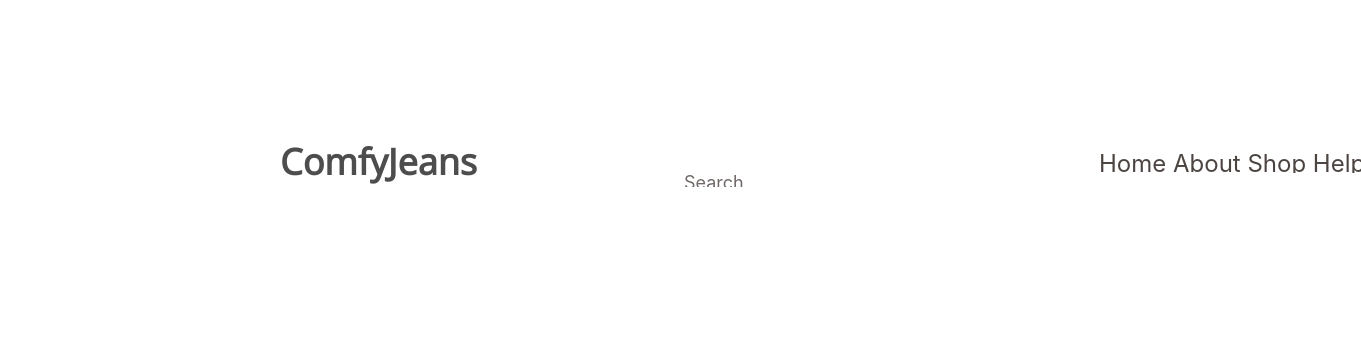
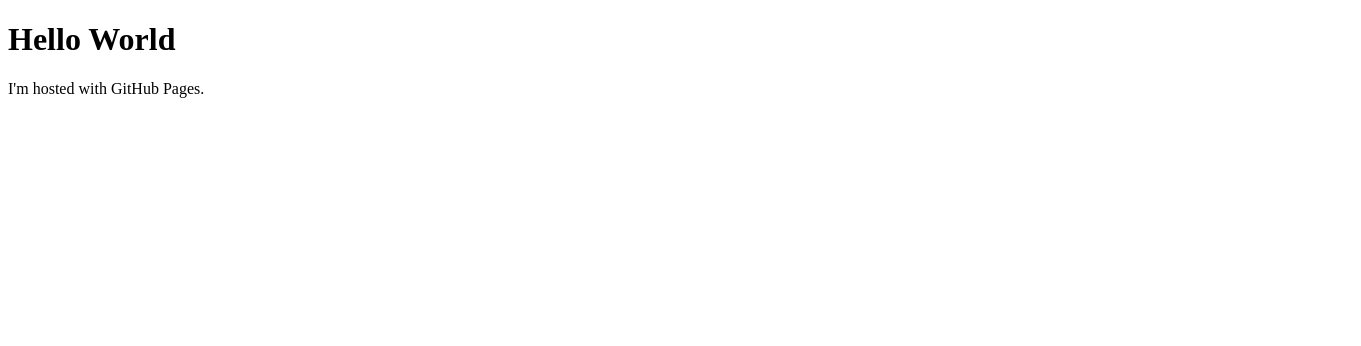
Before and after one commit to thesamfizz/thesamfizz.github.io, a plain HTML site: page index.html in a window 1280 px wide. Shown: the whole page, 1361 px wide, since content can reach past the window. Drawn offline with nearby package versions, Linux system fonts and the light colour scheme; a web font is replaced by a local one.

Commit message:
Update index.html

```diff
--- a/index.html
+++ b/index.html
@@ -1,160 +1,7 @@
-<!DOCTYPE html><html><head><link href="https://fonts.googleapis.com/css?family=Open+Sans&display=swap" rel="stylesheet" /><link href="https://fonts.googleapis.com/css?family=SF+Pro+Display&display=swap" rel="stylesheet" /></head><body><div class="v209_1865"><div class="v209_1866"><span class="v209_1867">ComfyJeans</span></div><div class="v209_1868"><div class="v209_2004"></div><div class="v209_1885"><span class="v209_1874">Search</span></div></div><div class="v209_1875"><span class="v209_1876">Home                  About                  Shop                  Help</span></div><div class="v209_1877"><div class="v209_2005"></div><span class="v209_1882">Your Cart</span></div></div></body></html> <br/><br/> <style>* {
-  box-sizing: border-box;
-}
-body {
-  font-size: 14px;
-}
-.v209_1865 {
-  width: 100%;
-  height: 125px;
-  background: rgba(255,255,255,1);
-  margin: 89px;
-  opacity: 1;
-  position: relative;
-  top: 0px;
-  left: 0px;
-  overflow: hidden;
-}
-.v209_1866 {
-  width: 254px;
-  height: 69px;
-  background: url("../images/v209_1866.png");
-  background-repeat: no-repeat;
-  background-position: center center;
-  background-size: cover;
-  padding: 10px 10px;
-  margin: 10px;
-  opacity: 1;
-  position: absolute;
-  top: 28px;
-  left: 163px;
-  overflow: hidden;
-}
-.v209_1867 {
-  width: 234px;
-  color: rgba(77,77,77,1);
-  position: absolute;
-  top: 10px;
-  left: 10px;
-  font-family: Open Sans;
-  font-weight: Bold;
-  font-size: 36px;
-  opacity: 1;
-  text-align: left;
-}
-.v209_1868 {
-  width: 397px;
-  height: 47px;
-  background: rgba(255,255,255,1);
-  padding: 15px 20px;
-  margin: 12px;
-  opacity: 1;
-  position: absolute;
-  top: 39px;
-  left: 506px;
-  overflow: hidden;
-}
-.v209_2004 {
-  width: 17px;
-  height: 17px;
-  background: url("../images/v209_2004.png");
-  background-repeat: no-repeat;
-  background-position: center center;
-  background-size: cover;
-  opacity: 1;
-  position: absolute;
-  top: 15px;
-  left: 20px;
-  overflow: hidden;
-}
-.v209_1885 {
-  width: 73px;
-  height: 13px;
-  background: url("../images/v209_1885.png");
-  background-repeat: no-repeat;
-  background-position: center center;
-  background-size: cover;
-  padding: 10px 10px;
-  margin: 10px;
-  opacity: 1;
-  position: absolute;
-  top: 17px;
-  left: 49px;
-  overflow: hidden;
-}
-.v209_1874 {
-  width: 53px;
-  color: rgba(112,105,103,1);
-  position: absolute;
-  top: 5px;
-  left: 10px;
-  font-family: SF Pro Display;
-  font-weight: Regular;
-  font-size: 18px;
-  opacity: 1;
-  text-align: left;
-}
-.v209_1875 {
-  width: 489px;
-  height: 24px;
-  background: rgba(255,255,255,1);
-  margin: 10px;
-  opacity: 1;
-  position: absolute;
-  top: 50px;
-  left: 992px;
-  overflow: hidden;
-}
-.v209_1876 {
-  width: 489px;
-  color: rgba(76,68,65,1);
-  position: relative;
-  top: 0px;
-  left: 0px;
-  font-family: SF Pro Display;
-  font-weight: Regular;
-  font-size: 24px;
-  opacity: 1;
-  text-align: right;
-}
-.v209_1877 {
-  width: 187px;
-  height: 44px;
-  background: rgba(74,27,193,1);
-  opacity: 1;
-  position: absolute;
-  top: 40px;
-  left: 1570px;
-  border-top-left-radius: 10px;
-  border-top-right-radius: 10px;
-  border-bottom-left-radius: 10px;
-  border-bottom-right-radius: 10px;
-  box-shadow: 0px 4px 8px rgba(0, 0, 0, 0.25);
-  overflow: hidden;
-}
-.v209_2005 {
-  width: 50px;
-  height: 51px;
-  background: url("../images/v209_2005.png");
-  background-repeat: no-repeat;
-  background-position: center center;
-  background-size: cover;
-  opacity: 1;
-  position: absolute;
-  top: 4px;
-  left: 6px;
-  overflow: hidden;
-}
-.v209_1882 {
-  width: 131px;
-  color: rgba(255,255,255,1);
-  position: absolute;
-  top: 10px;
-  left: 56px;
-  font-family: SF Pro Display;
-  font-weight: Bold;
-  font-size: 18px;
-  opacity: 1;
-  text-align: center;
-}
-</style>
+<!DOCTYPE html>
+<html>
+<body>
+<h1>Hello World</h1>
+<p>I'm hosted with GitHub Pages.</p>
+</body>
+</html>
```
